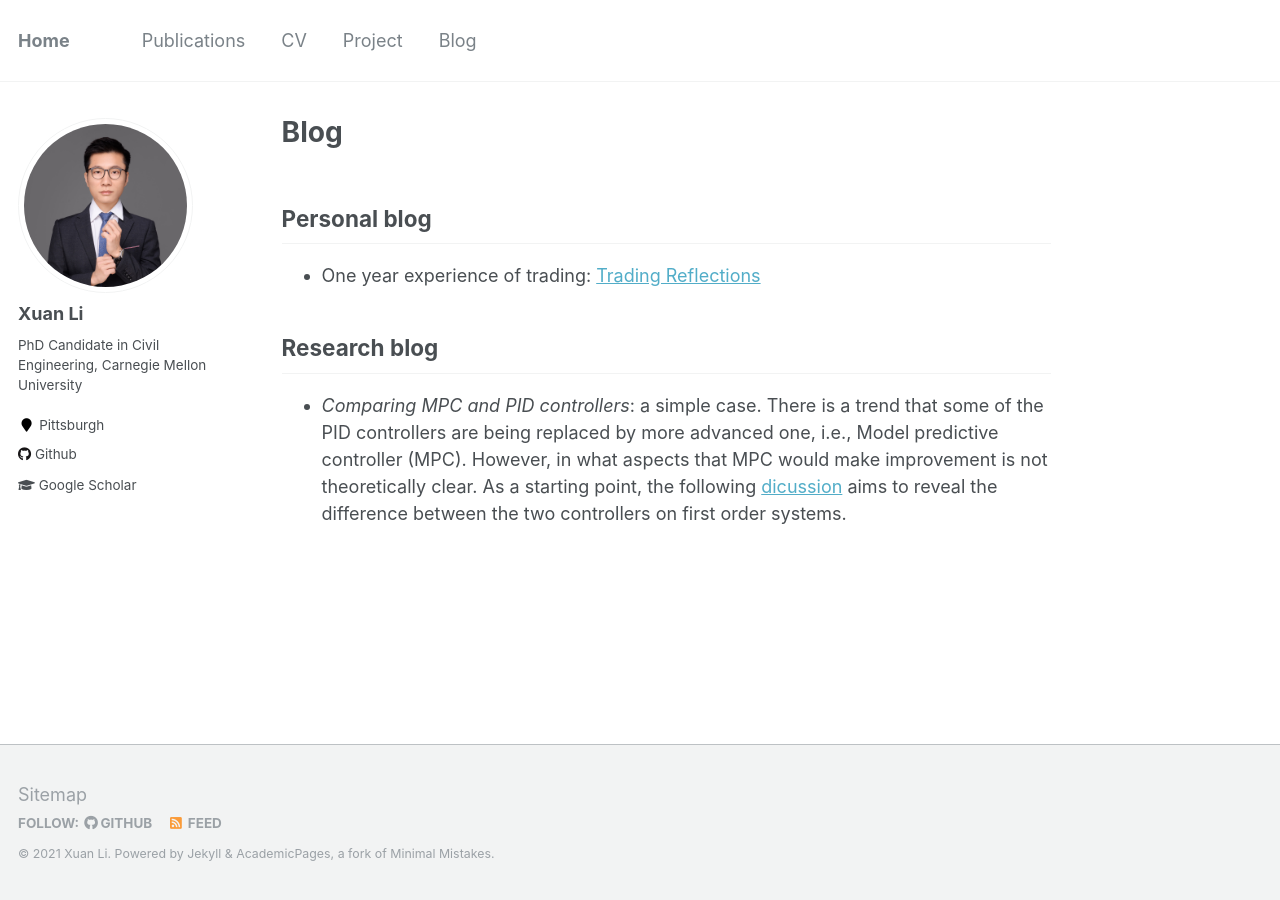
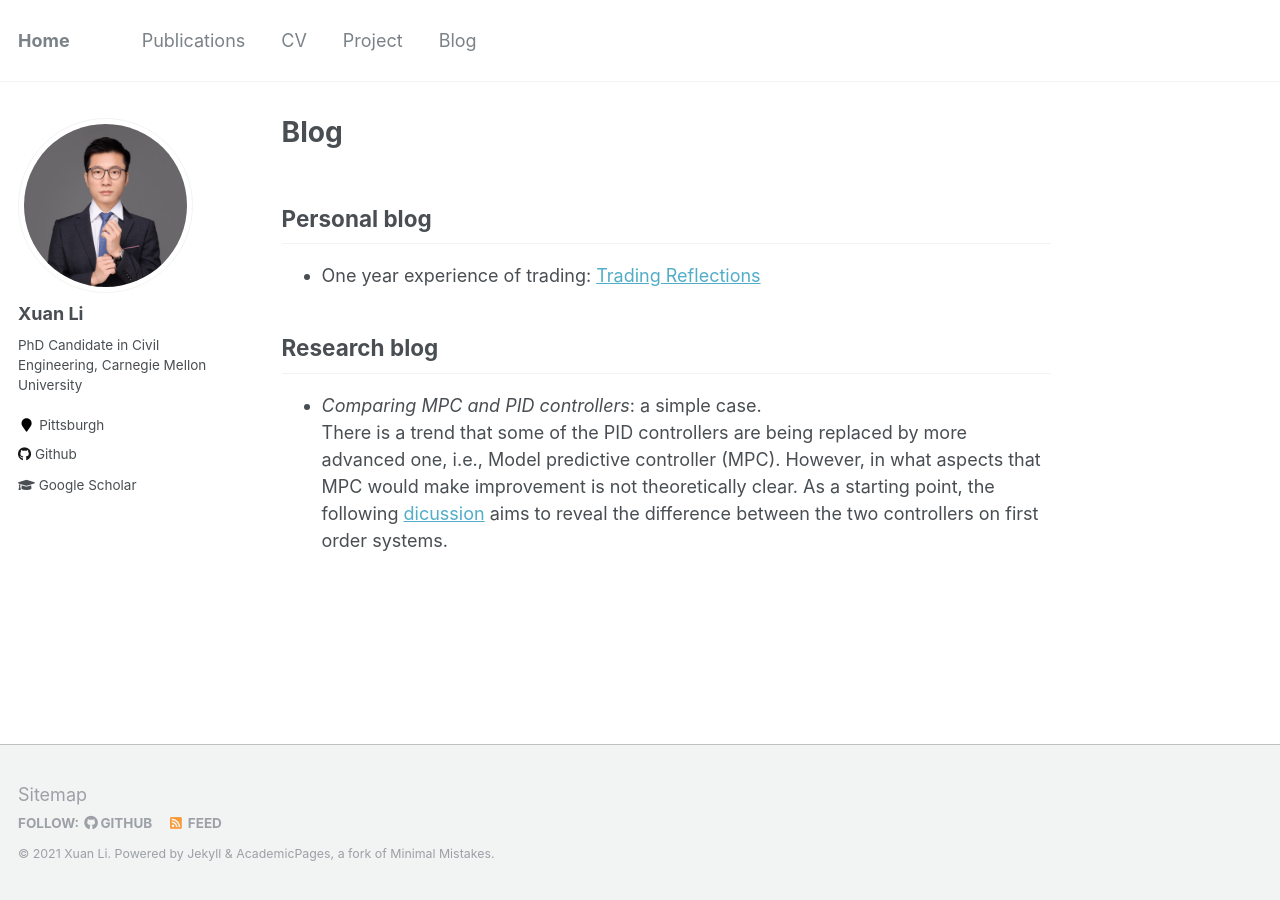
Before and after one commit to milanlx/milanlx.github.io, a Jekyll site: the page built from _pages/blog.md, in a window 1280 px wide. Built offline with Jekyll 4.4.1, drawn with Linux system fonts in a browser that asks for light colours.

```diff
--- a/_pages/blog.md
+++ b/_pages/blog.md
@@ -12,5 +12,5 @@ Personal blog
 
 Research blog
 ---------------
-* *Comparing MPC and PID controllers*: a simple case.
+* *Comparing MPC and PID controllers*: a simple case. \
 There is a trend that some of the PID controllers are being replaced by more advanced one, i.e., Model predictive controller (MPC). However, in what aspects that MPC would make improvement is not theoretically clear. As a starting point, the following [dicussion](https://milanlx.github.io/files/LQR_PID.pdf) aims to reveal the difference between the two controllers on first order systems.
```
